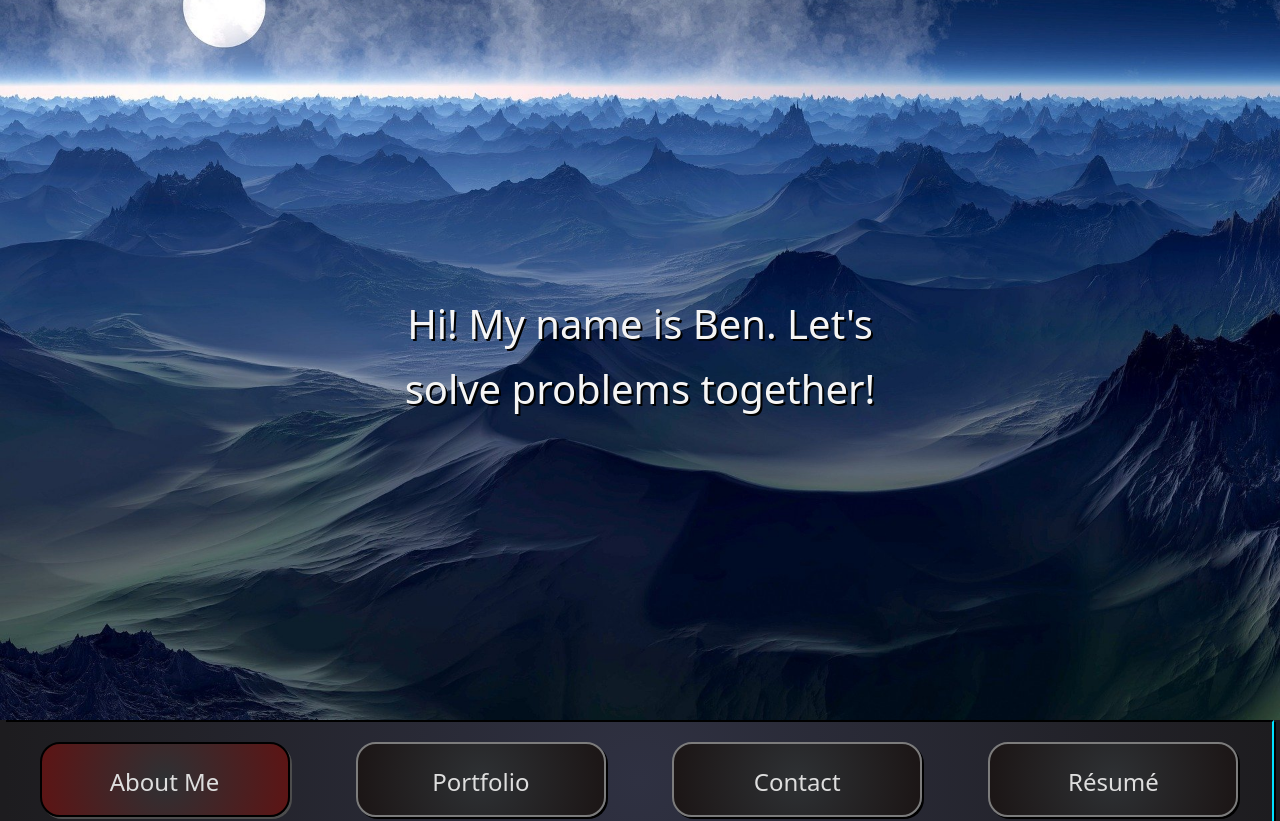
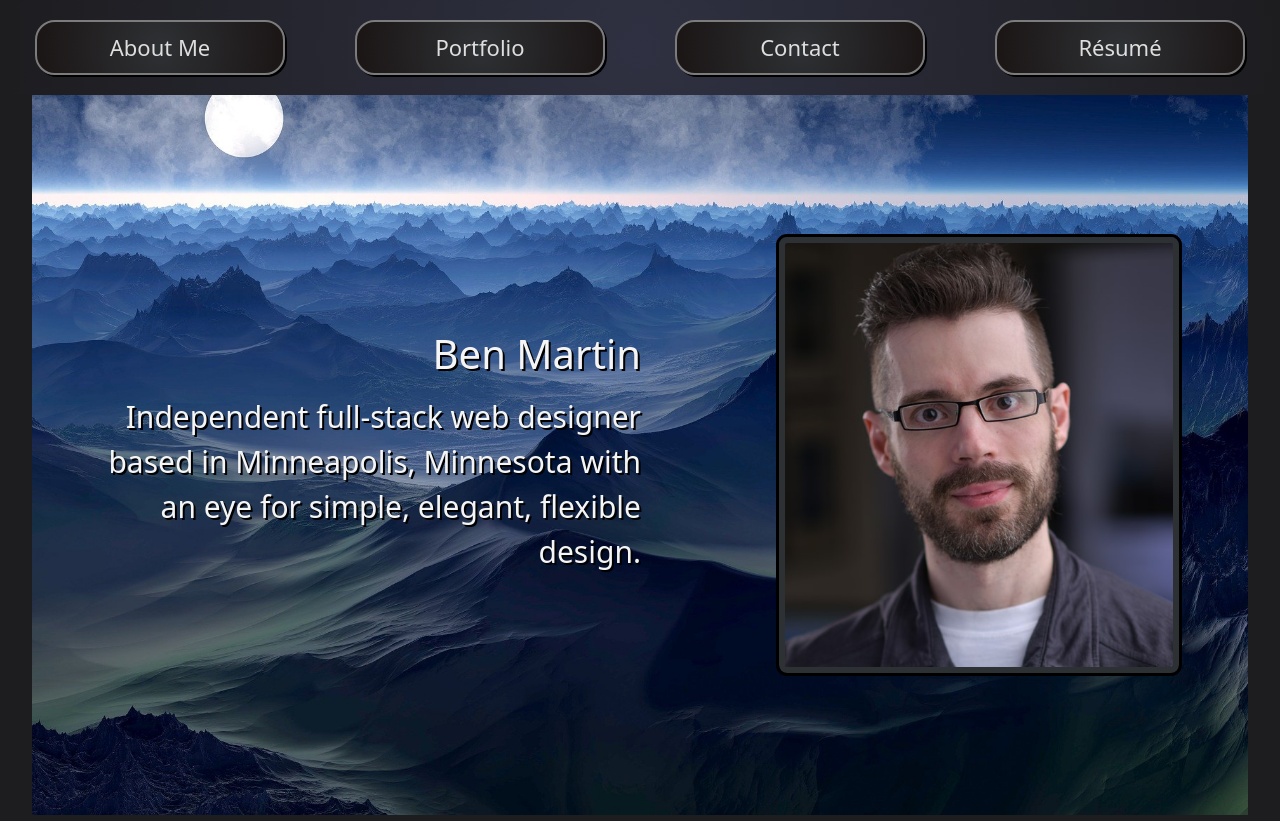
Before and after one commit to the-wake/ben-martin-portfolio, a React (Create React App) app: page / in a window 1280 px wide. Shown: the top 821 px of the page. Built offline with nearby package versions, Linux system fonts and the light colour scheme.

Commit message:
Messing around with some states to dynamically show and hide certain components.

```diff
--- a/src/App.css
+++ b/src/App.css
@@ -3,13 +3,15 @@
 }
 
 .jumbotron {
-  background:url("./assets/background.jpg") no-repeat center fixed;
+  background: url("./assets/background.jpg") no-repeat center fixed;
   -webkit-background-composite: cover;
   background-size: cover;
   height: 90vh;
+  width: 95vw;
+  margin: 0 auto;
   display: flex;
   color: whitesmoke;
-  text-align: center;
+  text-align: right;
   align-items: center;
   vertical-align: middle;
   justify-content: center;
@@ -17,7 +19,6 @@
 }
 
 .jumbotron h1 {
-  max-width: 500px;
   line-height: 65px;
 }
 
@@ -35,28 +36,28 @@
   top: 0;
   z-index: 1020;
   display: flex;
-  width: 99%;
+  /* width: 100%; */
   flex-wrap: wrap;
-  margin: auto;
+  /* margin: auto; */
   justify-content: space-around;
-  background: radial-gradient(circle, rgba(47,49,66,1) 0%, rgb(29, 28, 31) 100%);
-  border-bottom-left-radius: 12px;
-  border-bottom-right-radius: 12px;
-  box-shadow: 2px 2px #000000;
-  border-top: 2px solid black;
+  background: radial-gradient(circle, rgba(47, 49, 66, 1) 0%, rgb(29, 28, 31) 100%);
+  /* border-top-left-radius: 12px;
+  border-top-right-radius: 12px; */
+  /* box-shadow: 2px 2px #000000;
+  border-bottom: 2px solid black; */
   /* border-left: 2px solid rgb(0, 225, 255); */
-  border-bottom: 2px solid rgb(0, 225, 255);
-  border-right: 2px solid rgb(0, 225, 255);
+  /* border-bottom: 2px solid rgb(0, 225, 255);
+  border-right: 2px solid rgb(0, 225, 255); */
 }
 
 .nav-item {
   width: 250px;
-  height: 75px;
+  height: 55px;
   margin: 20px;
-  font-size: 24px;
+  font-size: 22px;
   text-align: center;
-  line-height: 75px;
-  background: radial-gradient(circle, rgba(46,49,52,1) 0%, rgb(27, 21, 21) 100%);
+  line-height: 50px;
+  background: radial-gradient(circle, rgba(46, 49, 52, 1) 0%, rgb(27, 21, 21) 100%);
   color: #DEDEDE;
   box-shadow: 2px 2px black;
   border-radius: 20px;
@@ -67,7 +68,7 @@
 }
 
 .active {
-  background: radial-gradient(circle, rgba(46,49,52,1) 0%, rgba(93,20,20,1) 100%);
+  background: radial-gradient(circle, rgba(46, 49, 52, 1) 0%, rgba(93, 20, 20, 1) 100%);
   border-color: black;
   box-shadow: 2px 2px #4d4d4d;
 }
@@ -88,14 +89,40 @@
   color: gray;
 }
 
+#banner-left {
+  max-width: 75vh;
+  margin: 0 auto;
+  padding: 0 30px;
+  font-size: 30px;
+}
+
+#banner-right {
+  margin: 0 auto;
+  padding: 0 30px;
+}
+
+#home-button {
+  color: rgb(0, 225, 225);
+  background: radial-gradient(circle, rgba(47, 49, 66, 1) 0%, rgb(29, 28, 31) 100%);
+  text-align: center;
+  padding-bottom: 10px;
+  width: 100vw;
+}
+
 #pfp-container {
   flex: 0 2 400px;
 }
 
 #profile-pic {
-  object-fit: contain;
-  width: 100%;
-  height: 100%;
+  /* object-fit: contain; */
+  width: 400px;
+  border-color: rgba(46, 49, 52, 1);
+  border-width: 6px;
+  border-style: solid;
+  border-radius: 8px;
+  outline-color: black;
+  outline-width: 3px;
+  outline-style: solid;
 }
 
 #blurb {
@@ -185,7 +212,7 @@ textarea {
 form .button {
   margin: 6px;
   color: #DEDEDE;
-  background: radial-gradient(circle, rgba(46,49,52,1) 0%, rgba(93,20,20,1) 100%);
+  background: radial-gradient(circle, rgba(46, 49, 52, 1) 0%, rgba(93, 20, 20, 1) 100%);
   outline-color: black;
 }
 
@@ -212,11 +239,21 @@ form .button {
 
 @media screen and (max-width: 992px) {
   .jumbotron {
-    height: 250px;
+    height: fit-content;
   }
+
+  #banner-left {
+    font-size: 20px;
+  }
+
+  #banner-right {
+    display: none;
+  }
+
   .image-container {
     display: none;
   }
+
   .nav-item {
     width: 125px;
     height: 65px;
@@ -224,6 +261,7 @@ form .button {
     line-height: 65px;
     border-radius: 16px;
   }
+
   #pfp-container {
     display: none;
   }
--- a/src/App.js
+++ b/src/App.js
@@ -1,7 +1,6 @@
 import './App.css';
 import 'bootstrap/dist/css/bootstrap.min.css';
 import ContentContainer from './components/ContentContainer.js';
-import Body from './components/Body.js';
 
 function App() {
   return (
--- a/src/components/Banner.js
+++ b/src/components/Banner.js
@@ -1,9 +1,17 @@
 import React from 'react';
+import image from '../assets/pfp.jpg'
 
 function Banner() {
   return (
     <div className="jumbotron">
-      <h1>Hi! My name is Ben. Let's solve problems together!</h1>
+      <div id={"banner-left"}>
+        <h1>Ben Martin</h1>
+
+        <p>Independent full-stack web designer based in Minneapolis, Minnesota with an eye for simple, elegant, flexible design.</p>
+      </div>
+      <div id={"banner-right"}>
+        <img src={image} alt={'Profile'} id="profile-pic" />
+      </div>
     </div>
   )
 }
--- a/src/components/ContentContainer.js
+++ b/src/components/ContentContainer.js
@@ -1,5 +1,5 @@
 // rfce
-import React, { useState } from 'react'
+import React, { useState, useEffect, useRef } from 'react'
 import Navbar from './Navbar.js';
 import Banner from './Banner.js';
 import Footer from './Footer.js';
@@ -9,7 +9,9 @@ import Contact from '../pages/Contact.js';
 
 // I'd like to get it to scroll to the top of the rendered div when clicked, but I can't find a good way of getting that to happen with how the pages render and the header vh is set up.
 function ContentContainer() {
-  const [currentPage, setCurrentPage] = useState('About');
+  const [currentPage, setCurrentPage] = useState('');
+  // const [displayBanner, setDisplayBanner] = useState(true);
+  // const isMounted = useRef(false);
 
   const renderPage = () => {
     if (currentPage === '' || currentPage === 'About') {
@@ -25,10 +27,29 @@ function ContentContainer() {
 
   const handlePageChange = page => setCurrentPage(page);
 
+  // const homeHandler = () => {
+  //   // setCurrentPage('');
+  //   setDisplayBanner(true);
+  // };
+
+  // useEffect(() => {
+  //   if (isMounted.current === true) {
+  //     setDisplayBanner(false);
+  //   } else {
+  //     isMounted.current = true
+  //   };
+  // }, [currentPage]);
+
   return (
     <div className="body">
+      <Navbar currentPage={currentPage} handlePageChange={handlePageChange} />
+      {/* I could put something in the Banner component to shink it when a link is clicked. */}
       <Banner />
-      <Navbar currentPage={currentPage} handlePageChange={handlePageChange} />
+      {/* {
+        displayBanner === true
+          ? <Banner />
+          : <div id="home-button">Back home</div>
+      } */}
       <div id="content-container">
         {renderPage()}
       </div>
--- a/src/components/Navbar.js
+++ b/src/components/Navbar.js
@@ -3,23 +3,21 @@ import resume from '../assets/resume.pdf';
 
 // Could add js to make the page scroll to this y-coord when clicked.
 function Navbar({ currentPage, handlePageChange }) {
+
   return (
     <div className="custom-navbar">
       <div
-        className="nav-item" id="about" href="#/about"
-        className={currentPage === 'About' ? 'nav-item active' : 'nav-item'}
+        className={`nav-item ${currentPage === 'About' ? 'nav-item active' : 'nav-item'}`} id="about" href="#/about"
         onClick={() => handlePageChange('About')}>
         About Me
       </div>
       <div
-        className="nav-item" id="portfolio" href="#/portfolio"
-        className={currentPage === 'Portfolio' ? 'nav-item active' : 'nav-item'}
+        className={`nav-item ${currentPage === 'Portfolio' ? 'nav-item active' : 'nav-item'}`} id="portfolio" href="#/portfolio"
         onClick={() => handlePageChange('Portfolio')}>
         Portfolio
       </div>
       <div
-        className="nav-item" id="contact" href="#/contact"
-        className={currentPage === 'Contact' ? 'nav-item active' : 'nav-item'}
+        className={`nav-item ${currentPage === 'Contact' ? 'nav-item active' : 'nav-item'}`} id="contact" href="#/contact"
         onClick={() => handlePageChange('Contact')}>
         Contact
       </div>
--- a/src/components/Project.js
+++ b/src/components/Project.js
@@ -1,12 +1,12 @@
 import React from 'react';
 
 function Project({ project }) {
-  const { name, link, description, repo, image } = project;
+  const { name, link, description, repo, image, alt } = project;
 
   return (
     <div className="project-container">
       <div className="image-container">
-        <img src={image} />
+        <img src={image} alt={alt} />
       </div>
       <div className="content-container">
         <a href={link}><h3>{name}</h3></a>
--- a/src/index.js
+++ b/src/index.js
@@ -6,7 +6,5 @@ import '@fontsource/roboto/300.css';
 import '@fontsource/roboto/400.css';
 import '@fontsource/roboto/500.css';
 import '@fontsource/roboto/700.css';
-import AccessAlarmIcon from '@mui/icons-material/AccessAlarm';
-import ThreeDRotation from '@mui/icons-material/ThreeDRotation';
 
 ReactDOM.render(<App />, document.getElementById('root'));
--- a/src/pages/Blurb.js
+++ b/src/pages/Blurb.js
@@ -7,7 +7,7 @@ function Blurb() {
       <h1 className="content-header">About Me</h1>
       <div className="container blurb-container">
         <div id="pfp-container">
-          <img src={image} id="profile-pic" />
+          <img src={image} alt={'Profile'} id="profile-pic" />
         </div>
         <div id="blurb">
           <p>Hello! I'm Ben Martin, an independent full-stack web designer based in Minneapolis, Minnesota. I specialize in creating highly usable, visually pleasing style (CSS) and practical, flexible, dynamic design (JavaScript).</p>
@@ -16,7 +16,7 @@ function Blurb() {
 
           <p>In addition to web design and programming, I design board games. I have two published games and more in the works! In my free time, I enjoy playing Smash Bros. Ultimate (dirty Samus main) and Dungeons & Dragons 5th edition. I have a borderline unhealthy love of the cyberpunk genre and firmly believe that Ghost in the Shell 1995 is the greatest film of all time.</p>
 
-          <p>For more information, check out my <a href="https://www.linkedin.com/in/ben-martin-26266443/" target="_blank">LinkedIn profile</a>, or take a look at my <a href="https://github.com/the-wake/" target="_blank">GitHub Page</a>.</p>
+          <p>For more information, check out my <a href="https://www.linkedin.com/in/ben-martin-26266443/" target="_blank" rel="noreferrer">LinkedIn profile</a>, or take a look at my <a href="https://github.com/the-wake/" target="_blank" rel="noreferrer">GitHub Page</a>.</p>
 
           <p>(Also, the transparency pattern is intentional. Don't worry about it.)</p>
         </div>
--- a/src/pages/Contact.js
+++ b/src/pages/Contact.js
@@ -5,7 +5,7 @@ function Contact() {
     <div className="content-header">
       <h1>Get In Touch</h1>
       <div id="contact-blurb">
-        <p>Thanks for reaching out! Feel free to leave your name, email address, and a breif description of your project or question. Or, if you prefer, you can contact me via <a href="mailto:bmartin2009@gmail.com?subject = Inquiry">email</a> or <a href="https://www.linkedin.com/in/ben-martin-26266443/" target="_blank">LinkedIn</a>.</p>
+        <p>Thanks for reaching out! Feel free to leave your name, email address, and a breif description of your project or question. Or, if you prefer, you can contact me via <a href="mailto:bmartin2009@gmail.com?subject = Inquiry">email</a> or <a href="https://www.linkedin.com/in/ben-martin-26266443/" target="_blank" rel="noreferrer">LinkedIn</a>.</p>
       </div>
       <form>
         <div className="form-group form-group-narrow">
@@ -25,6 +25,6 @@ function Contact() {
       </form>
     </div>
   );
-}
+};
 
 export default Contact;
```
Also changed, not shown: src/components/Body.js (deleted, +0 -170 lines), src/pages/Portfolio.js (+7 -0 lines), src/assets/pfp.jpg (added).
